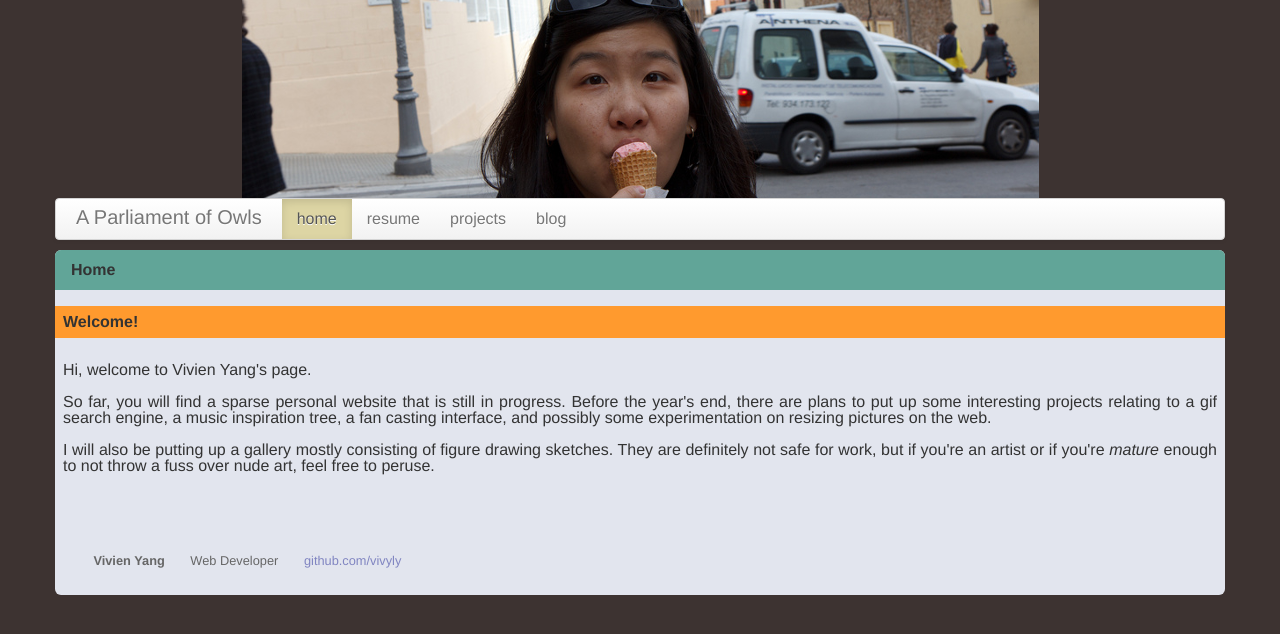
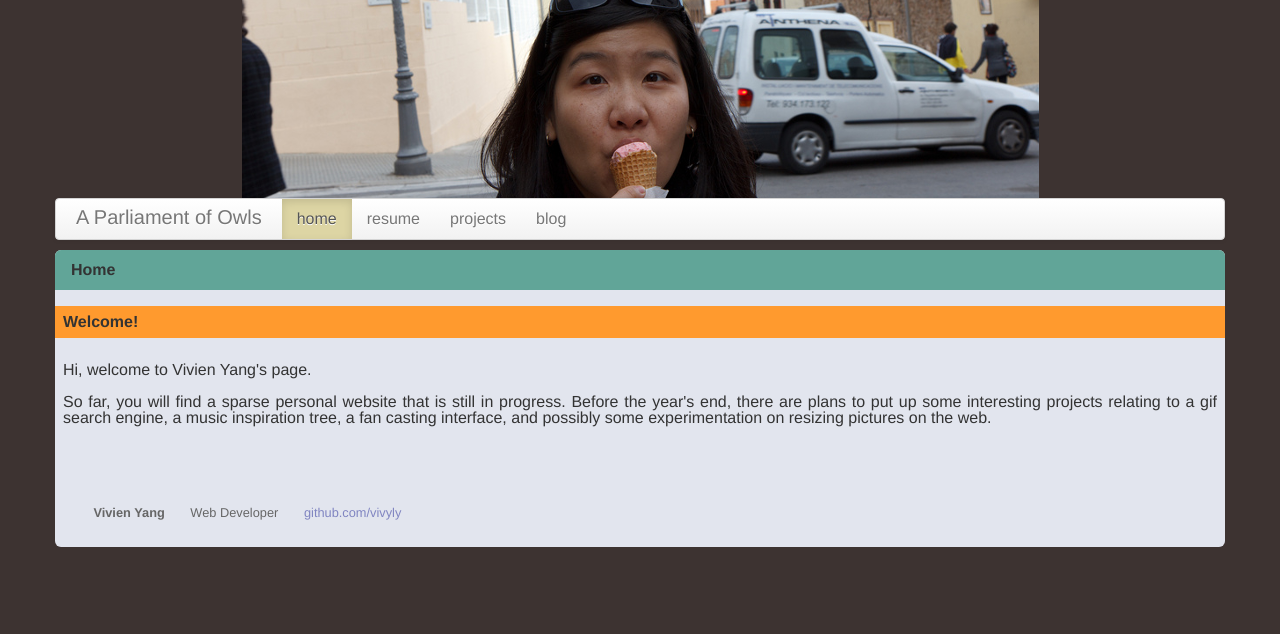
Before and after one commit to vivyly/vivyly.github.io, a Jekyll site: the page built from index.html, in a window 1280 px wide. Shown: the top 634 px of the page. Built offline with Jekyll 4.4.1, drawn with Linux system fonts in a browser that asks for light colours; Markdown is read by kramdown in place of the engine named in the settings.

Commit message:
edited welcome page

```diff
--- a/index.html
+++ b/index.html
@@ -18,12 +18,6 @@ title: Your New Jekyll Site
             music inspiration tree, a fan casting interface, and possibly some
             experimentation on resizing pictures on the web.
             </p>
-            <p>
-            I will also be putting up a gallery mostly consisting of figure drawing
-            sketches. They are definitely not safe for work, but if you're an artist
-            or if you're <em>mature</em> enough to not throw a fuss over nude art,
-            feel free to peruse.
-            </p>
         </div>
     </div>
 </div>
```
